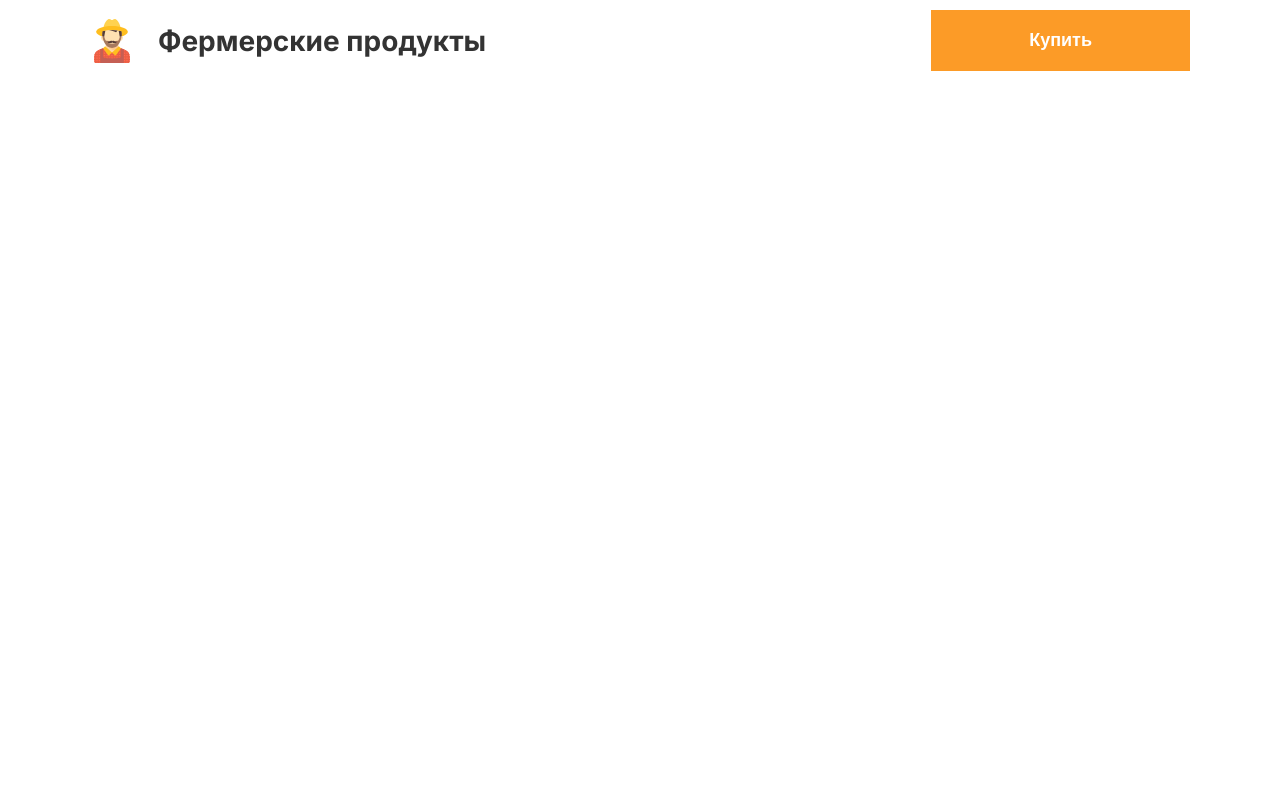
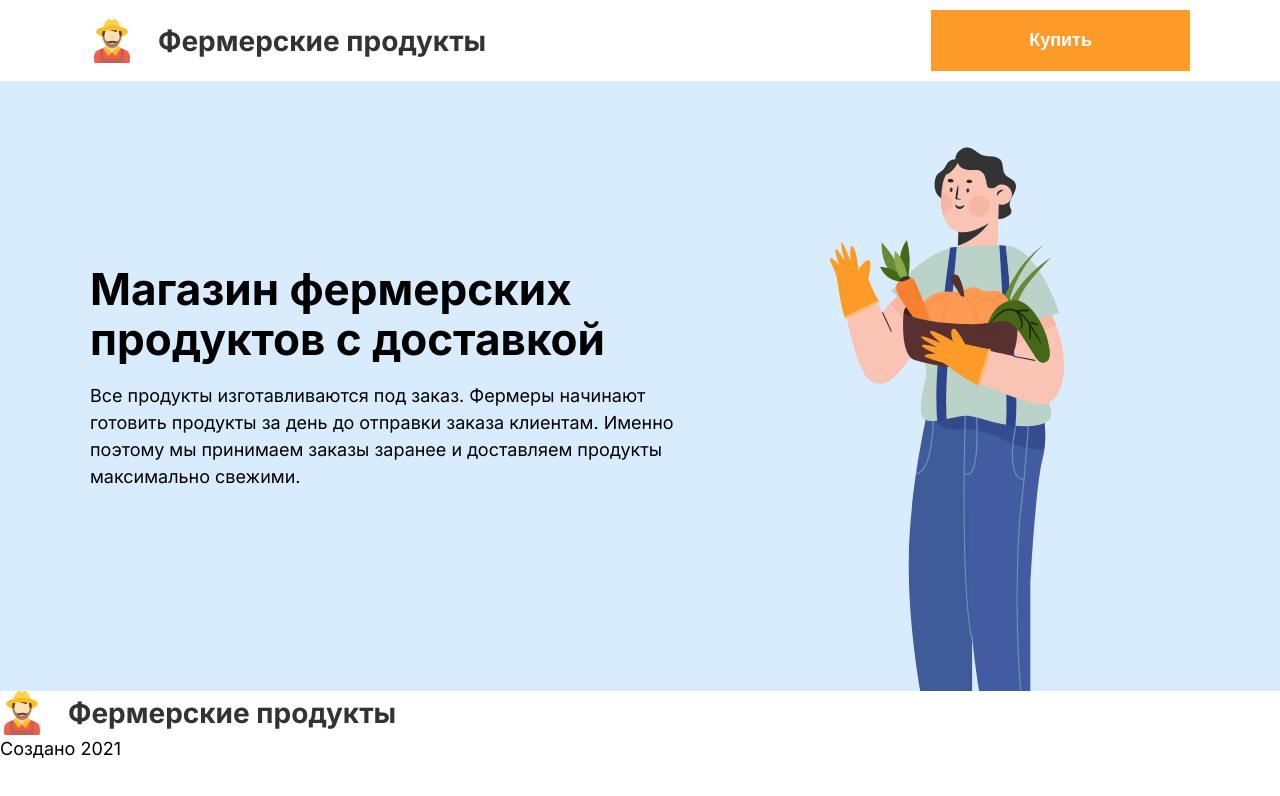
Before and after one commit to SerIBuy/farm-products, a React (Create React App) app: page / in a window 1280 px wide. Shown: the top 796 px of the page. Built offline with nearby package versions, Linux system fonts and the light colour scheme.

Commit message:
сделан about

```diff
--- a/src/components/app/App.css
+++ b/src/components/app/App.css
@@ -1,5 +1,12 @@
-@import url("https://fonts.googleapis.com/css2?family=Inter:opsz,wght@14..32,700&display=swap");
+@import url("https://fonts.googleapis.com/css2?family=Inter:opsz,wght@14..32,100..900&display=swap");
 
-.body {
-  font-family: "Inter", sans-serif;
+:root {
+  --general-font: "Inter", "Arial", sans-serif;
 }
+
+body {
+  font-family: var(--general-font);
+  font-weight: 400;
+  font-size: 18px;
+  line-height: 27px;
+}
--- /dev/null
+++ b/src/components/blocks/about/About.css
@@ -0,0 +1,20 @@
+.about {
+    position: relative;
+    padding: 183px 90px;
+    background-color: #d8ecfe;
+}
+
+.about::after {
+    content: "";
+    position: absolute;
+    display: inline-block;
+    width: 273px;
+    height: 544px;
+    bottom: 0;
+    right: 177px;
+    background-image: url("../../../assets/about-man.svg");
+}
+
+.about__description {
+    font-family: var(--general-font);
+}
--- /dev/null
+++ b/src/components/blocks/about/About.jsx
@@ -0,0 +1,19 @@
+import "./About.css";
+import Title, { TitleSize } from "../../ui/title/Title";
+
+export default function About() {
+  return (
+    <section className="about">
+      <div className="about__wrapper" style={{ width: "637px" }}>
+        <Title size={TitleSize.BIG}>
+          Магазин фермерских продуктов с доставкой
+        </Title>
+        <p className="about__description">
+          Все продукты изготавливаются под заказ. Фермеры начинают готовить
+          продукты за день до отправки заказа клиентам. Именно поэтому мы
+          принимаем заказы заранее и доставляем продукты максимально свежими.
+        </p>
+      </div>
+    </section>
+  );
+}
--- /dev/null
+++ b/src/components/layout/footer/Footer.css
@@ -0,0 +1,5 @@
+.logo__text-footer {
+    font-weight: 400;
+    font-size: 18px;
+    line-height: 27px;
+}
--- /dev/null
+++ b/src/components/layout/footer/Footer.jsx
@@ -0,0 +1,11 @@
+import Logo from "../../ui/logo/Logo";
+import "./Footer.css";
+
+export default function Footer() {
+  return (
+    <>
+      <Logo />
+      <span className="logo__text-footer">Создано 2021</span>
+    </>
+  );
+}
--- a/src/components/layout/page-wrapper/PageWrapper.jsx
+++ b/src/components/layout/page-wrapper/PageWrapper.jsx
@@ -1,7 +1,15 @@
+import MainPage from "../../pages/main-page/MainPage";
+import Footer from "../footer/Footer";
 import Header from "../header/Header";
 
-export default function PageWrapper () {
-    return (
-        <Header />
-    )
+export default function PageWrapper() {
+  return (
+    <>
+      <Header />
+      <main>
+        <MainPage />
+      </main>
+      <Footer />
+    </>
+  );
 }
--- /dev/null
+++ b/src/components/pages/main-page/MainPage.jsx
@@ -0,0 +1,9 @@
+import About from "../../blocks/about/About";
+
+export default function MainPage() {
+    return (
+        <>
+        <About />
+        </>
+    )
+}
--- a/src/components/ui/title/Title.jsx
+++ b/src/components/ui/title/Title.jsx
@@ -1,6 +1,12 @@
 import React from "react";
-import './Title.css';
+import "./Title.css";
 
-export default function Title({children, size}) {
-    return <h1 className={`title${size ? `title_${size}` : ""}`}>{children}</h1>
+export const TitleSize = {
+  BIG: "big",
+  SMALL: "small",
+  DEFAULT: "",
+};
+
+export default function Title({ children, size }) {
+  return <h1 className={`title${size ? ` title_${size}` : ""}`}>{children}</h1>;
 }
```
Also changed, not shown: src/assets/about-man.svg (added), src/components/pages/MainPage.css (added).
